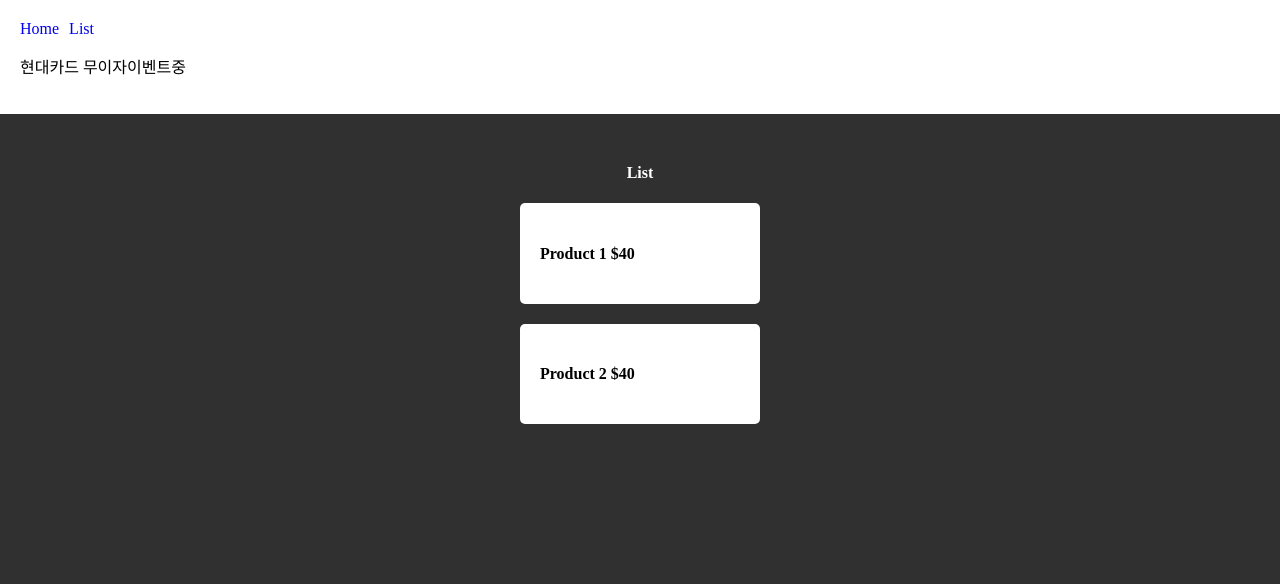
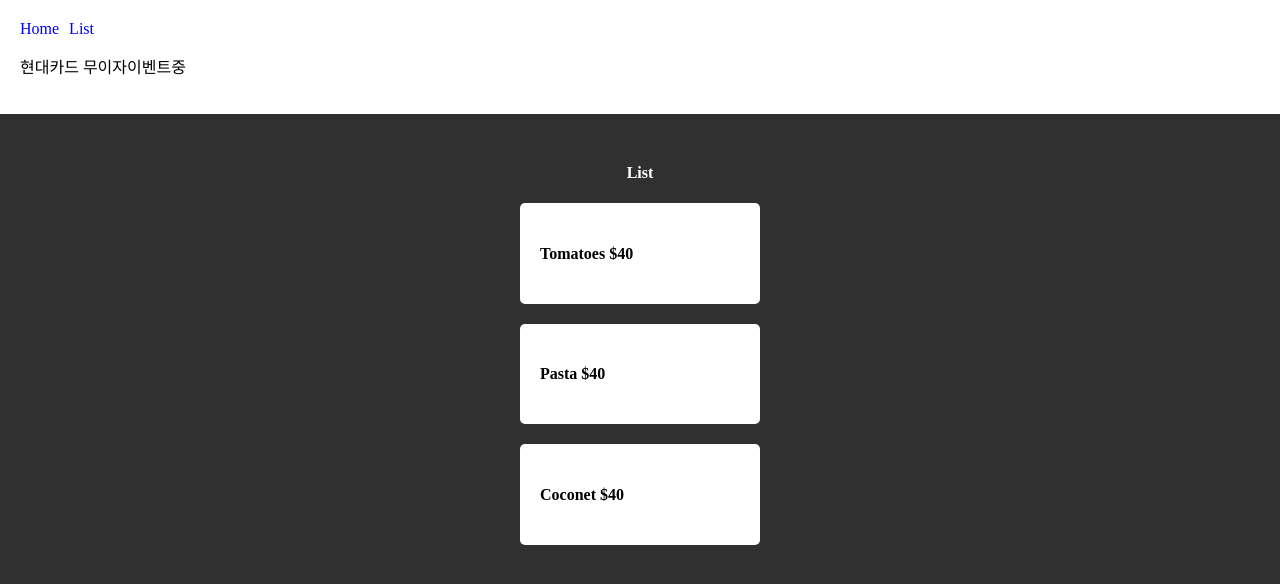
Before and after one commit to vinyangda/next-js-test-repo, a Next.js app: page /list in a window 1280 px wide. Shown: the top 584 px of the page. Built offline with nearby package versions, Linux system fonts and the light colour scheme.

Commit message:
feat : create list (hard coding)

```diff
--- a/app/list/page.js
+++ b/app/list/page.js
@@ -1,14 +1,19 @@
 //next.js에서는 폴더를 생성하면 자동적으로 '폴더 명' = 'url 주소'가 된다
 
 export default function List() {
+  let products = ["Tomatoes", "Pasta", "Coconet"];
+
   return (
     <div>
       <h4 className="title">List</h4>
       <div className="food">
-        <h4>Product 1 $40</h4>
+        <h4>{products[0]} $40</h4>
       </div>
       <div className="food">
-        <h4>Product 2 $40</h4>
+        <h4>{products[1]} $40</h4>
+      </div>
+      <div className="food">
+        <h4>{products[2]} $40</h4>
       </div>
     </div>
   );
```
